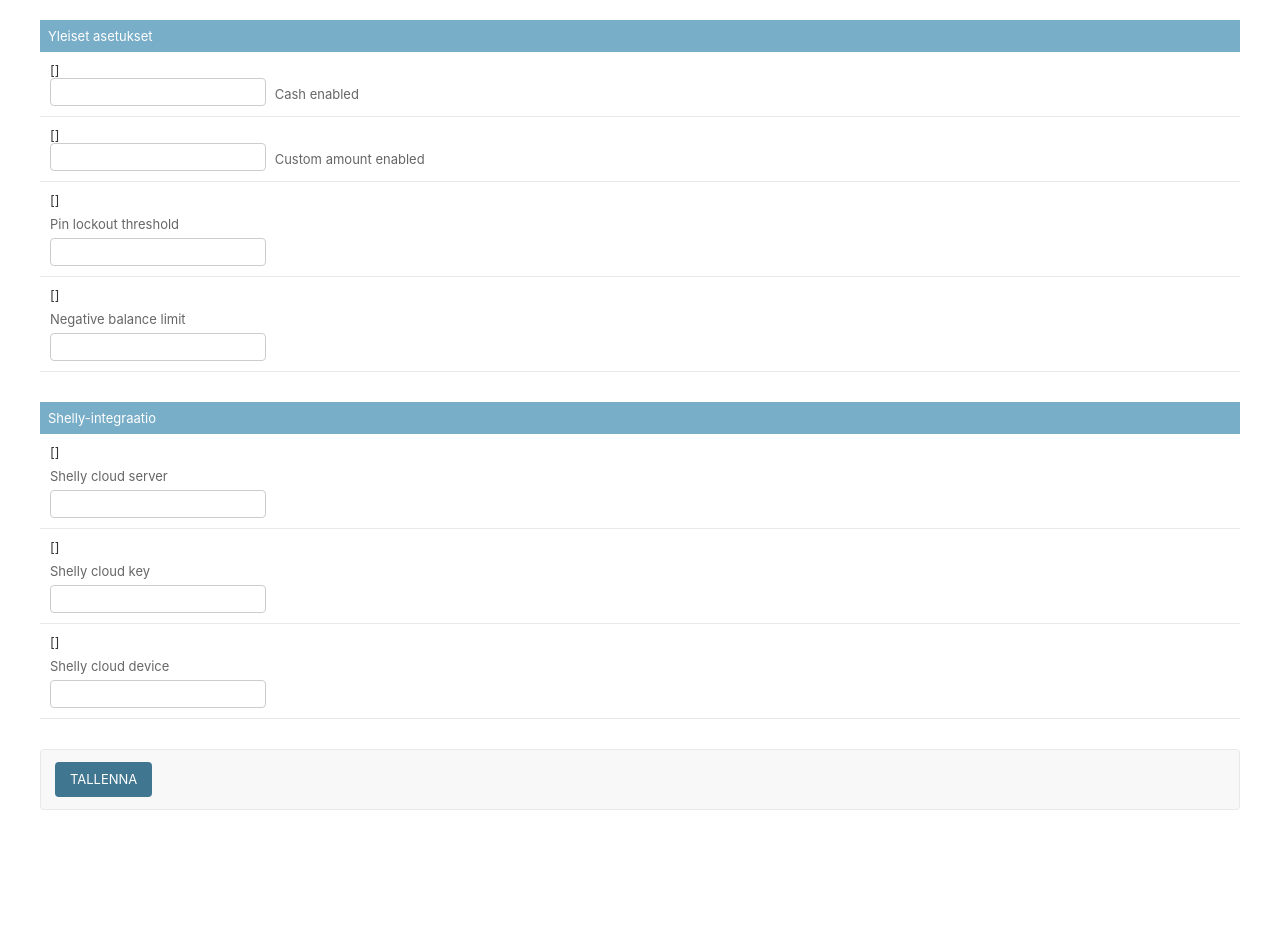
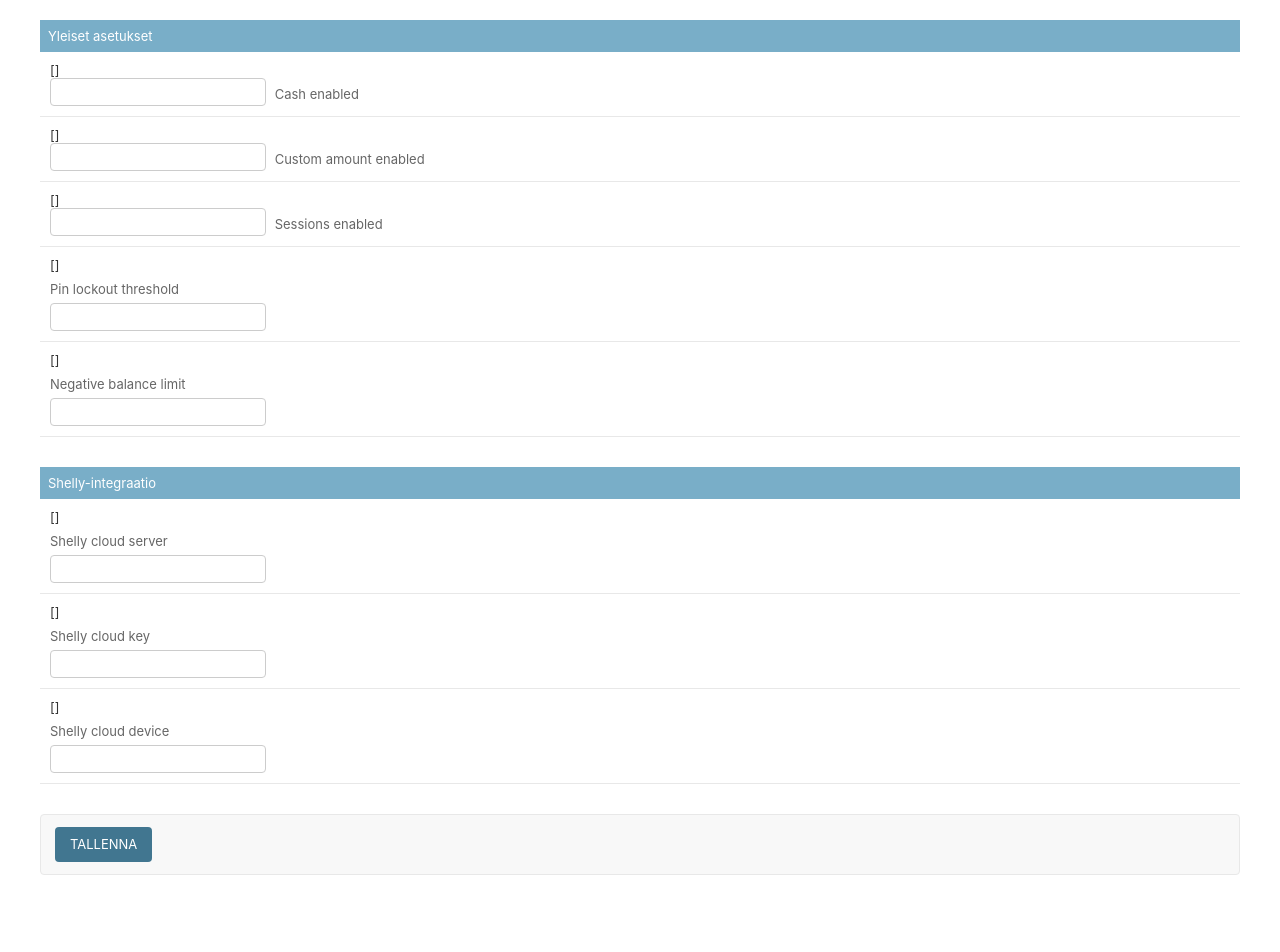
Before and after one commit to naatula/hifiPiikki, a Django app: template api/templates/admin/api/setting/settings_form.html in a window 1280 px wide. Shown: the part 86-1038 px from the top of the page. Before the commit the page ends 896 px from the top, so only its background shows below. Run offline with Django 4.2, Linux system fonts and the light colour scheme; the template is opened without the code that fills it, so the values that code supplies are empty, except form fields; tables that the repository leaves empty hold one stand-in row (values such as "Sample post"); form fields are guessed from the names that the template uses.

Commit message:
Add sessions_enabled toggle to hide session button
New Setting key (default on, matching custom_amount_enabled) exposed
via GET /api/config/ and an admin checkbox; the client hides the
yellow #session-info button when disabled. Bumps sw.js CACHE_VERSION
to push the change to already-installed clients.

Co-Authored-By: Claude Sonnet 5 <noreply@anthropic.com>

```diff
--- a/api/static/app.js
+++ b/api/static/app.js
@@ -10,7 +10,7 @@ document.addEventListener("DOMContentLoaded", async () => {
     // optional "Käteinen" (cash) checkout row and the "Oma summa" button.
     // custom_amount defaults on so an outage before the first config load keeps
     // the long-standing feature visible.
-    var appConfig = { cash_enabled: false, custom_amount_enabled: true, negative_balance_limit: null, shelly_configured: false }
+    var appConfig = { cash_enabled: false, custom_amount_enabled: true, sessions_enabled: true, negative_balance_limit: null, shelly_configured: false }
 
     const tabsById = {}
     var enteredPin = ''
@@ -814,6 +814,8 @@ document.addEventListener("DOMContentLoaded", async () => {
         if (button) button.style.display = appConfig.custom_amount_enabled ? '' : 'none'
         const nav = document.querySelector('.navigation')
         if (nav) nav.style.marginBottom = appConfig.custom_amount_enabled ? '' : '1rem'
+        const sessionButton = document.querySelector('#session-info')
+        if (sessionButton) sessionButton.style.display = appConfig.sessions_enabled ? '' : 'none'
     }
 
 
--- a/api/static/sw.js
+++ b/api/static/sw.js
@@ -1,4 +1,4 @@
-const CACHE_VERSION = 'piikki-v3.29'
+const CACHE_VERSION = 'piikki-v3.30'
 
 // Core shell: must ALL cache or the install aborts, leaving the previous
 // (working) service worker in control rather than activating a half-broken
--- a/api/templates/admin/api/setting/settings_form.html
+++ b/api/templates/admin/api/setting/settings_form.html
@@ -42,6 +42,15 @@
         <label for="{{ form.custom_amount_enabled.id_for_label }}" class="vCheckboxLabel">{{ form.custom_amount_enabled.label }}</label>
       </div>
       {% if form.custom_amount_enabled.help_text %}<div class="help">{{ form.custom_amount_enabled.help_text }}</div>{% endif %}
+    </div>
+
+    <div class="form-row{% if form.sessions_enabled.errors %} errors{% endif %}">
+      {{ form.sessions_enabled.errors }}
+      <div>
+        {{ form.sessions_enabled }}
+        <label for="{{ form.sessions_enabled.id_for_label }}" class="vCheckboxLabel">{{ form.sessions_enabled.label }}</label>
+      </div>
+      {% if form.sessions_enabled.help_text %}<div class="help">{{ form.sessions_enabled.help_text }}</div>{% endif %}
     </div>
 
     <div class="form-row{% if form.pin_lockout_threshold.errors %} errors{% endif %}">
--- a/api/views.py
+++ b/api/views.py
@@ -13,7 +13,7 @@ from zoneinfo import ZoneInfo
 
 from django.utils.dateparse import parse_datetime
 
-from .models import Purchase, Tab, Product, ProductGroup, Session, get_pin_lockout_threshold, is_tab_locked, get_cash_enabled, get_custom_amount_enabled, get_negative_balance_limit
+from .models import Purchase, Tab, Product, ProductGroup, Session, get_pin_lockout_threshold, is_tab_locked, get_cash_enabled, get_custom_amount_enabled, get_negative_balance_limit, get_sessions_enabled
 from .serializers import PurchaseSerializer, TabSerializer, ProductSerializer, ProductGroupSerializer, SessionSerializer
 from .shelly import turn_on_shelly, schedule_turn_off_shelly, is_shelly_configured
 from . import kinopoli
@@ -438,6 +438,7 @@ def config(request):
     return Response({
         'cash_enabled': get_cash_enabled(),
         'custom_amount_enabled': get_custom_amount_enabled(),
+        'sessions_enabled': get_sessions_enabled(),
         'negative_balance_limit': str(limit) if limit is not None else None,
         'shelly_configured': is_shelly_configured(),
     })
```
Also changed, not shown: api/admin.py (+9 -1 lines), api/models.py (+11 -0 lines).
